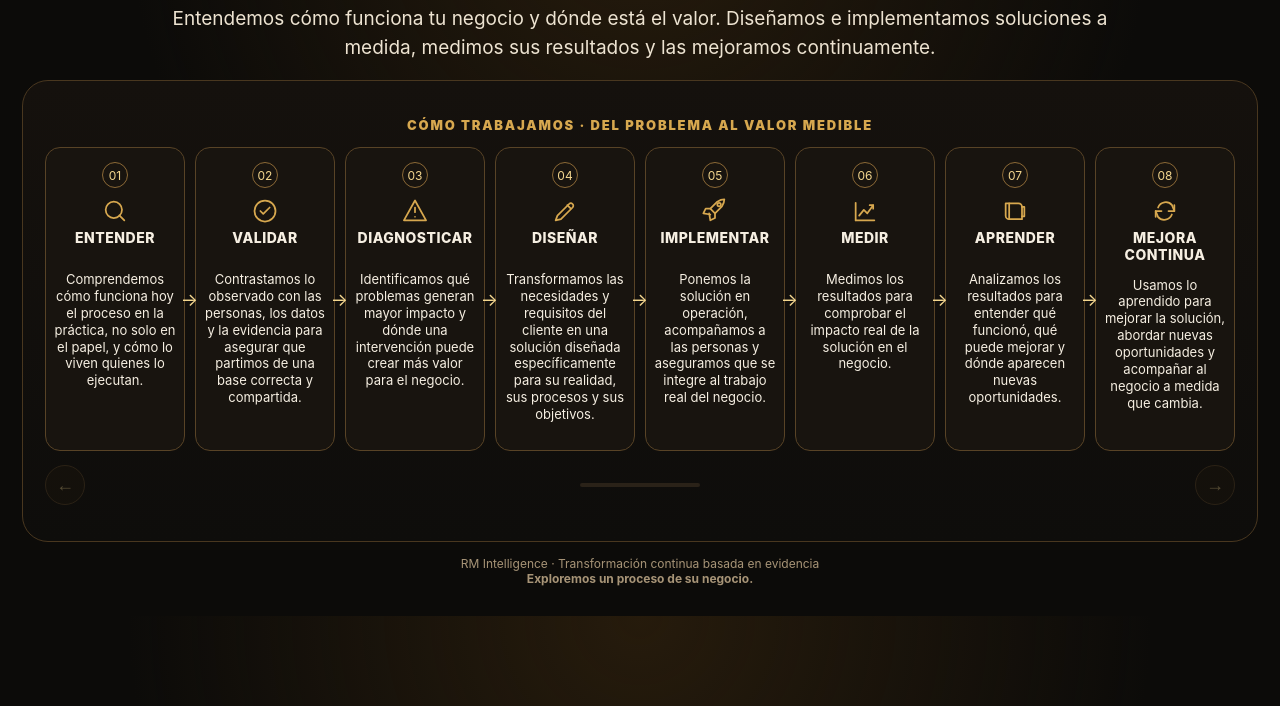
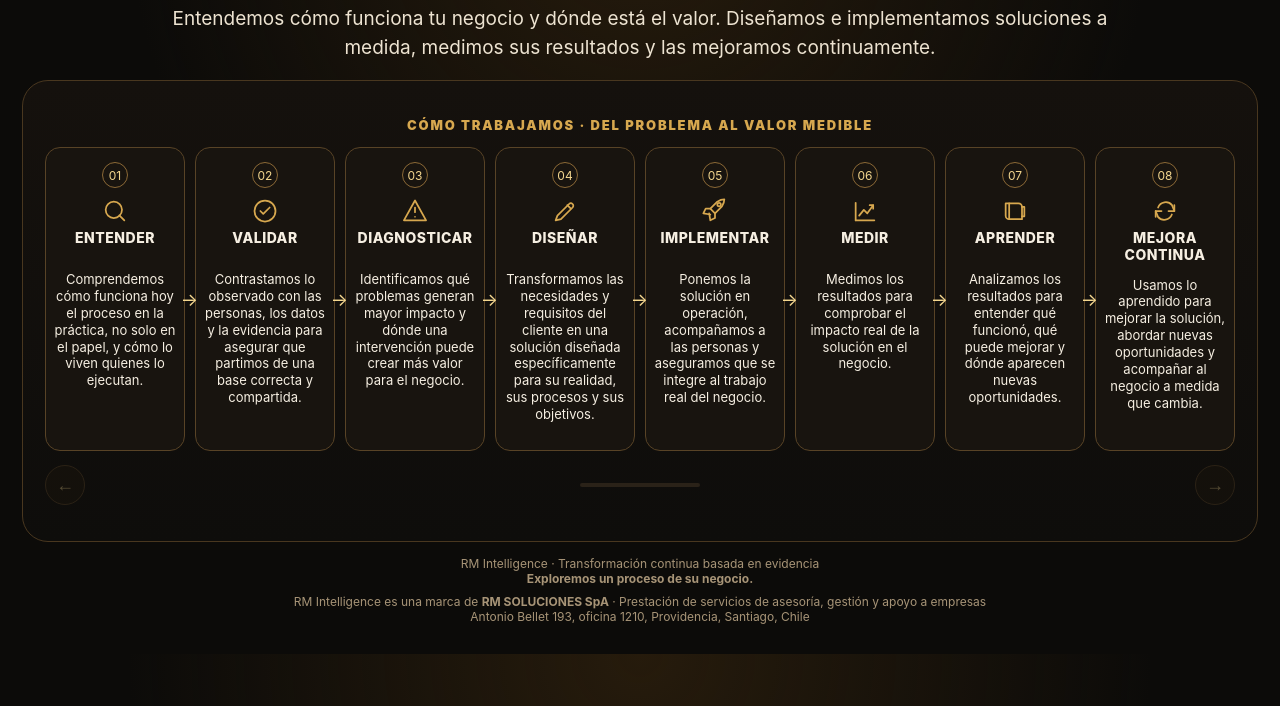
Before and after one commit to remc87-alt/mi-empresa-web, a plain HTML site: page index.html in a window 1280 px wide. Shown: the part 94-800 px from the top of the page. Drawn offline with Linux system fonts and the light colour scheme.

Commit message:
Pie con razón social y dirección de RM SOLUCIONES SpA (verificación de Meta)
Co-Authored-By: Claude Opus 5.5 <noreply@anthropic.com>
Claude-Session: https://claude.ai/code/session_01CNLJaoiQkVratJWngvqh4g

```diff
--- a/index.html
+++ b/index.html
@@ -475,7 +475,7 @@ footer{text-align:center;color:#A79477;font-size:12px;padding:14px}
   </div>
 </main>
 
-<footer>RM Intelligence · Transformación continua basada en evidencia<br><strong>Exploremos un proceso de su negocio.</strong></footer>
+<footer>RM Intelligence · Transformación continua basada en evidencia<br><strong>Exploremos un proceso de su negocio.</strong><br><span style="display:inline-block;margin-top:8px">RM Intelligence es una marca de <strong>RM SOLUCIONES SpA</strong> · Prestación de servicios de asesoría, gestión y apoyo a empresas<br>Antonio Bellet 193, oficina 1210, Providencia, Santiago, Chile</span></footer>
 </div>
 
 <script>
```
